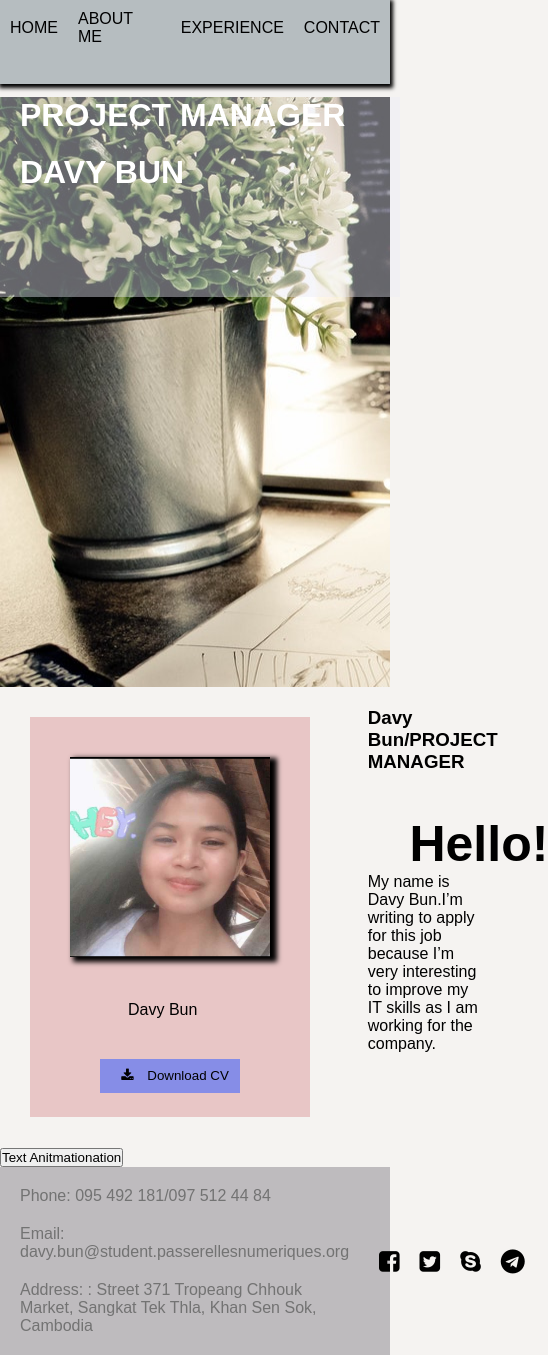
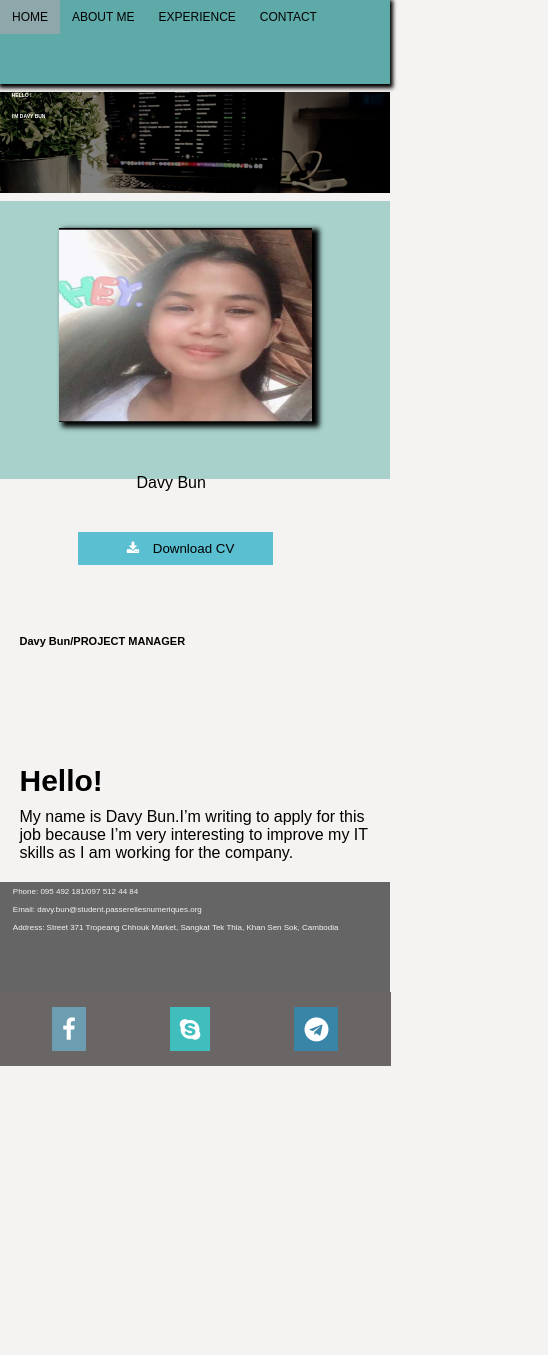
Before and after one commit to davybun/Davy-Bun, a plain HTML site: page index.html in a window 390 px wide. Shown: the whole page, 548 px wide, since content can reach past the window. After the commit the page ends 1066 px from the top, so only its background shows below. Drawn offline with Linux system fonts and the light colour scheme.

Commit message:
make responsive on phone screen

```diff
--- a/css/about.css
+++ b/css/about.css
@@ -1,7 +1,7 @@
 body{
     margin: 0;
     padding: 0;
-    background-color: #f1d7e4;
+    background-color: #dde3e6c4;
     font-family: sans-serif;
 }
 h1{
@@ -11,7 +11,7 @@ h1{
     text-transform: uppercase;
 }
 .container{
-    background-color: rgb(246, 249, 250);
+    background-color:#5eaaa8;
     width:100%;
     height: 15vh;
     padding: 5px;
@@ -31,7 +31,7 @@ ul li{
 }
 ul li a{
     text-decoration: none;
-    color:gray;
+    color:black;
     text-transform: uppercase;
     margin-top: 10px;
 }
@@ -44,12 +44,13 @@ h2{
     margin-left: 10px;
 }
 .nav{
-    width: 25px;
+    width: 750px;
     height: auto;
     margin-top: 5%;
     display: flex;
     justify-content:space-between;
     margin-left: 200px;
+    background-color: rgba(175, 202, 236, 0.87);
 }
 .text{
     margin-left: 10px;
@@ -61,26 +62,32 @@ img{
     background-color: rgb(235, 197, 197);
     filter:grayscale(10%);
 }
-p{
-    margin-bottom: 50px;
-}
 .footer{
     display:flex;
     justify-content: space-between;
-    background-color: rgb(190, 187, 190);
+    background-color: rgba(10, 10, 10, 0.74);
 }
 .footer-B{
     display: flex;
     justify-content: space-around;
     list-style: none;
+    padding: 10px;
+
+}
+.footer-B a{
+    padding: 5px;
 }
 .footer-a{
-    color: rgb(117, 114, 114);
+    color: rgb(247, 243, 243);
     filter: grayscale(100%);
+}
+.footer-a p{
+    font-size: 13px;
 }
 i{
     padding:10px;
     cursor: pointer;
+    color:#fff;
 }
 i:hover{
     cursor: pointer;
@@ -89,3 +96,63 @@ i:hover{
 footer p{
     margin: 20px 20px;
 }
+
+
+
+
+@media (max-width:420px)
+        {
+        body{
+            margin: 0;
+            padding: 0;
+
+        }
+        .container{
+                width:100%;
+                height: auto;
+         }
+         h1{
+             font-size: 15px;
+         }
+         h2{
+             font-size: 15px;
+         }
+        nav ul{
+            width: 100%;
+            font-size: 12px;
+            display: flex;
+            padding: 0;
+            justify-content: flex-start;
+        }
+        .nav{
+            display: inline;
+            width: 100%;
+        }
+        .nav ul{
+            font-size: 10px;
+        }
+        .nav img{
+            width: 50%;
+            height: 20vh;
+        }
+        .text{
+            width:100% ;
+            font-size: 10px;
+        }
+        .footer{
+            display: inline;
+            width: 100%;
+
+        }
+        .footer-a{
+            background-color: rgb(46, 45, 45);
+        }
+        .footer-a p{
+            margin-left:10px ;
+            font-size: 10px;
+        }
+        .footer-B{
+            margin-top:20px ;
+            background-color: black;
+        }
+}
--- a/css/contact.css
+++ b/css/contact.css
@@ -1,7 +1,7 @@
 body{
     margin: 0;
     padding: 0;
-    background-color: hsl(336, 48%, 94%);
+    background-color: hsl(227, 60%, 88%);
     font-family: sans-serif;
 }
 h1{
@@ -11,7 +11,7 @@ h1{
     color:black;
 }
 .container{
-    background-color: rgb(208, 230, 230);
+    background-color:#5eaaa8;
     width:100%;
     height: 15vh;
     position: sticky;
@@ -29,7 +29,7 @@ ul li{
 }
 ul li a{
     text-decoration: none;
-    color:rgb(48, 46, 46);
+    color:rgb(7, 1, 1);
     text-transform: uppercase;
     margin-top: 10px;
 }
@@ -43,7 +43,7 @@ ul li:hover{
     display: flex;
     justify-content: space-between;
     margin-left: 50px;
-    background-color: rgba(24, 103, 250, 0.356);
+    background-color:#a3d2ca;
     margin-bottom: 20px;
 
 }
@@ -60,15 +60,16 @@ iframe{
 .nav{
     display: flex;
     justify-content: space-between;
-    background-color:rgb(214, 210, 214);
+    background-color: rgba(10, 10, 10, 0.74);
     filter: grayscale(50%);
 }
 .Link a{
     padding: 10px;
+    color:white;
 }
 .share p{
-    color:green;
-    filter: grayscale(30%);
+    color: white;
+    margin-left: 10px;
 }
 h2{
     text-transform: uppercase;
@@ -78,11 +79,45 @@ h2{
     justify-content: flex-end;
 }
 
-@media (max-width:"width:900px"){
-       .container{
-           display: grid;
-           grid-template-columns: 1fr;
+@media(max-width:600px){
+    body{
+        margin: 0;
+        padding: 0;
 
+    }
+    .container{
+            width:100%;
+            height: auto;
+     }
+     h1{
+         font-size: 15px;
+     }
+     h2{
+         font-size: 15px;
+     }
+    ul{
+        font-size: 12px;
+        display: flex;
+        padding:0;
+        justify-content: flex-start;
+    }
+    .Contact{
+        display: inline;
+    }
+    iframe{
+        width: 100%;
+        margin-top: -1px;
+    }
+    .word{
+        width: 100%;
+        margin-left:5px;
+        margin-bottom: 50px;
+    }
+    .nav{
+        display: inline;
+    }
+    footer{
+        background-color: rgb(126, 125, 125);
+    }
 
-       }
 }
--- a/css/experience.css
+++ b/css/experience.css
@@ -1,7 +1,7 @@
 body{
     margin: 0;
     padding: 0;
-    background-color: #f1d7e4;
+    background-color: #d4e4f3;
     font-family: sans-serif;
 }
 h1{
@@ -14,7 +14,7 @@ h2{
     margin-left: 10px;
 }
 .container{
-    background-color: rgb(246, 249, 250);
+    background-color:#5eaaa8;
     width:100%;
     height: 17vh;
     position: sticky;
@@ -32,7 +32,7 @@ ul li{
 }
 ul li a{
     text-decoration: none;
-    color:gray;
+    color:black;
     text-transform: uppercase;
     margin-top: 10px;
 }
@@ -43,20 +43,20 @@ ul li:hover{
 }
 .main{
     width: 70%;
-    height: 40vh;
+    height: 45vh;
     justify-content: center;
-    background-color:#ddffff;
+    background-color:#797c7c49;
     margin-left: 20%;
     margin-right: 20%;
     margin-bottom: 20vh;
 }
 .text{
-    margin-left: 20px;
+    padding: 10px;
 }
 .footer{
     display:flex;
     justify-content: space-between;
-    background-color: rgb(190, 187, 190);
+    background-color:rgba(10, 10, 10, 0.74);
 }
 .footer-B{
     display: flex;
@@ -64,7 +64,7 @@ ul li:hover{
     list-style: none;
 }
 .footer-a{
-    color: rgb(117, 114, 114);
+    color: #ffffff;
     filter: grayscale(100%);
 }
 i{
@@ -77,3 +77,35 @@ i:hover{
 .footer-a p{
     margin-left:10px;
 }
+
+@media(max-width:600px){
+    body{
+        margin: 0;
+        padding: 0;
+
+    }
+    .container{
+            width:100%;
+            height: auto;
+     }
+     h1{
+         font-size: 15px;
+     }
+     h2{
+         font-size: 15px;
+     }
+    ul{
+        font-size: 12px;
+        display: flex;
+        padding:0;
+        justify-content: flex-start;
+    }
+    .main{
+        margin-left: -3px;
+        width: 100%;
+        margin-top: 30px;
+    }
+    .footer{
+        width: 100%;
+    }
+}
--- a/css/home.css
+++ b/css/home.css
@@ -10,10 +10,11 @@ body{
 .view{
     width: 400px;
     height: 200px;
+
     background-color: rgba(233, 233, 245, 0.432);
 }
 h1{
-    margin: 20px 20px;
+    margin: 2px 20px;
     color:#fff;
     text-transform: uppercase;
 }
@@ -23,7 +24,7 @@ h4{
 }
 .container{
     height: 10vh;
-    background: rgb(182, 189, 192);
+    background:#5eaaa8;
     position: sticky;
     top:0;
     z-index: 99;
@@ -44,10 +45,11 @@ img{
     box-shadow: 5px 3px 5px 2px;
 }
 .btn{
-    background-color: #858cf0;
+    background-color: #51c2d5;
     border: none;
     margin-left: 25%;
     width: 50%;
+    cursor: pointer;
 }
 .bar{
     width: 70%;
@@ -70,7 +72,7 @@ h3{
     width: 300px;
     height: 400px;
     margin: 30px;
-    background-color: rgb(235, 197, 197);
+    background-color: #a3d2ca;
     filter:grayscale(10%);
 }
 .bar2 p{
@@ -106,25 +108,155 @@ ul li:hover{
 .footer{
     display:flex;
     justify-content: space-between;
-    background-color: rgb(190, 187, 190);
+    background-color: rgba(10, 10, 10, 0.74);
 }
 .footer-B{
     display: flex;
     justify-content: space-around;
     list-style: none;
+    padding: 10px;
+}
+.footer-B a{
+    padding: 5px;
 }
 .footer-a{
-    color: rgb(117, 114, 114);
+    color: rgb(247, 243, 243);
     filter: grayscale(100%);
+}
+.footer-a p{
+    font-size: 13px;
 }
 i{
     padding:10px;
     cursor: pointer;
+    color:#fff;
 }
 i:hover{
     cursor: pointer;
+}
+.fa-facebook{
+    background: rgba(111, 200, 235, 0.562);;
+}
+.fa-skype{
+    background: rgb(64, 189, 189);
+}
+.fa-telegram{
+    background: rgb(57, 133, 168);
 }
 
 footer p{
     margin: 20px 20px;
 }
+@media (max-width:420px){
+    body{
+        overflow-x: hidden;
+    }
+    body{
+        margin: 0;
+        padding: 0;
+
+    }
+    .container{
+            width:100%;
+            height: auto;
+     }
+     h1{
+         font-size: 15px;
+     }
+     h2{
+         font-size: 15px;
+     }
+    nav ul{
+        width: 100%;
+        font-size: 12px;
+        display: flex;
+        padding: 0;
+        justify-content: flex-start;
+    }
+    .bar{
+        display: inline;
+    }
+    h3{
+        margin-top: 40%;
+        margin-left: 5%;
+        font-size: 11px;
+    }
+    h4{
+
+        font-size: 30px;
+    }
+    h4,
+    .bar1 p{
+        margin-left: 5%;
+        width: 95%;
+        margin-top:10px;
+        font-size:12 ;
+    }
+    .bar1{
+        margin-bottom: 5%;
+    }
+    .body{
+        width: 100%;
+        height: 12vh;
+        background-size: cover;
+    }
+    h1{
+        font-size: 5px;
+        margin-left: 3%;
+        margin-top: 15px;
+
+    }
+    .view{
+        background: rgba(0,0,0,0.5);
+        height: 12vh;
+        margin: 0;
+        width: 100%;
+    }
+    .bar2{
+       margin-left: 0;
+        width: 100%;
+        height: 33vh;
+        margin-top: 2%;
+    }
+    .bar2 img{
+        width:65%;
+        height: 23vh;
+        margin-left: 15%;
+        margin-top: 7%;
+    }
+    .bar2 p{
+        margin-top: 2%;
+        width: 50%;
+    }
+    .btn{
+        width: 50%;
+        margin-left: 20%;
+    }
+    .btn:hover{
+        color: white;
+    }
+    .footer{
+        display: inline;
+    }
+    .footer-a{
+        background:teal;
+        width: 100%;
+        height: 13vh;
+    }
+    .footer-a p{
+        font-size: 8px;
+        margin-left: 2%;
+        padding: 5px;
+    }
+    .footer-B{
+        width: 95%;
+        background-color: rgba(58, 53, 53, 0.74);
+    }
+    ul a{
+        padding: 2px;
+
+    }
+    .red{
+        display: none;
+    }
+}
--- a/index.html
+++ b/index.html
@@ -24,39 +24,36 @@
     </div>
     <div class="body">
         <div class="view">
-            <h1>Project Manager</h1>
-            <h1>Davy Bun</h1>
+            <h1>Hello !</h1>
+            <h1>I'm Davy Bun</h1>
         </div>
     </div>
     <div class="bar">
         <div class="bar2">
             <img src="images/2.png"  class="photo" alt="Norway">
-                <p>Davy Bun</p>
-                <button class="btn"><i class="fa fa-download"></i> Download CV</button>
-            </div>
-            <div class="bar1">
+            <p>Davy Bun</p>
+            <a href="word/CV.pdf"><button class="btn"><i class="fa fa-download"></i> Download CV</button></a>
+        </div>
+        <div class="bar1">
                 <h3>Davy Bun/PROJECT MANAGER</h3>
                 <h4>Hello!</h4>
             <p>My name is Davy Bun.I’m writing to apply for this job because I’m very interesting to improve my IT skills as I am working for the company.</p>
         </div>
     </div>
-    <button class="hvr-pulse-shrink">Text Anitmationation</button>
+    <button class="red" class="hvr-pulse-shrink">Text Anitmationation</button>
 </body>
 <div>
     <footer>
         <div class="footer">
             <div class="footer-a">
-                <p>Phone: 095 492 181/097 512 44 84</p>
-                <p>Email: davy.bun@student.passerellesnumeriques.org</p>
-                <p>Address: : Street 371 Tropeang Chhouk Market, Sangkat Tek Thla, Khan Sen Sok, Cambodia</p>
+                <p>Phone: 095 492 181/097 512 44 84
+                <br><br>Email: davy.bun@student.passerellesnumeriques.org
+                <br><br>Address: Street 371 Tropeang Chhouk Market, Sangkat Tek Thla, Khan Sen Sok, Cambodia</p>
             </div>
             <div class="footer-B">
-                <ul>
-                    <a href="https://www.facebook.com/"></a><i class="fa fa-facebook-square" style="font-size:24px"></i>
-                    <a href="https://www.google.com/search?q=twitter&rlz=1C1CHBD_enKH902KH902&oq=tw&aqs=chrome.1.69i57j0i131i433j0i433j46i395i433j0i131i395i433l2j69i60l2.2120j1j4&sourceid=chrome&ie=UTF-8"></a><i class="fa fa-twitter-square" style="font-size:24px"></i>
-                    <a href=""></a><i class="fa fa-skype" style="font-size:24px"></i>
-                    <a href="https://www.google.com/search?q=telegram&rlz=1C1CHBD_enKH902KH902&oq=te&aqs=chrome.1.69i57j0i433j0j0i433j0j69i60l3.7156j1j9&sourceid=chrome&ie=UTF-8"></a><i class="fa fa-telegram" style="font-size:24px"></i>
-                </ul>
+                    <a href="https://www.facebook.com/"><i class="fa fa-facebook" style="font-size:24px"></i></a>
+                    <a href="https://www.skype.com/en/features/skype-web/"><i class="fa fa-skype" style="font-size:24px"></i></a>
+                    <a href="https://www.telegram.com/"><i class="fa fa-telegram" style="font-size:24px"></i></a>
             </div>
         </div>
     </footer>
```
Also changed, not shown: Experience.html (+1 -4 lines), about page.html (+4 -13 lines), images/9.png (added), 1 other file.
